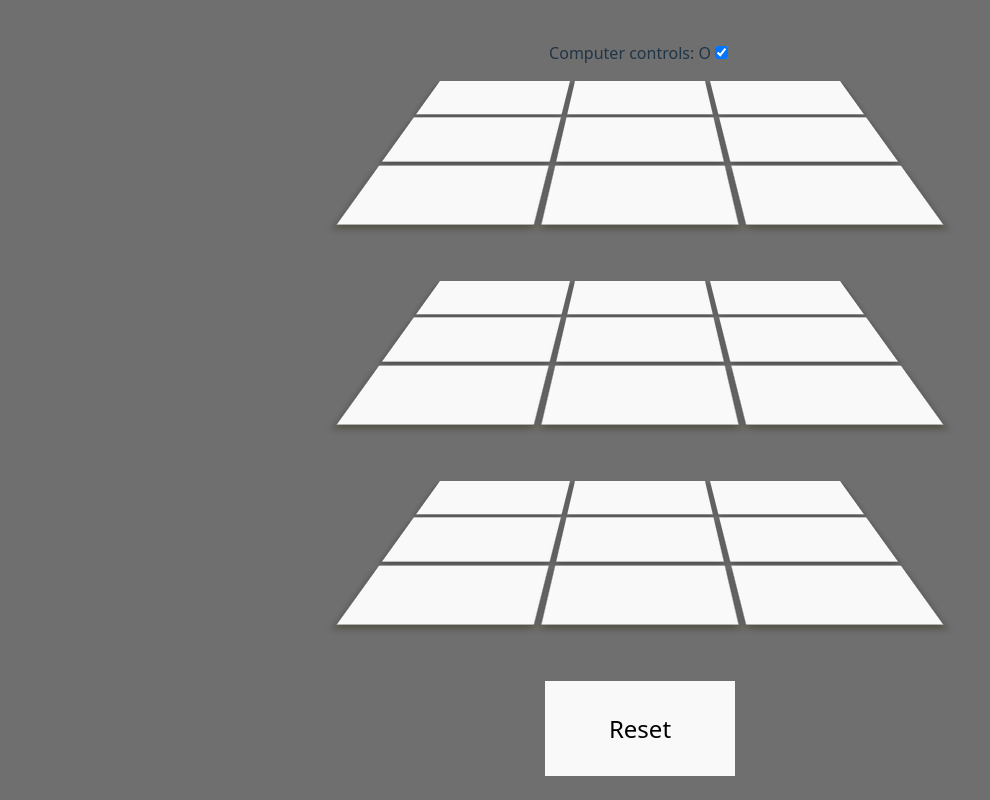
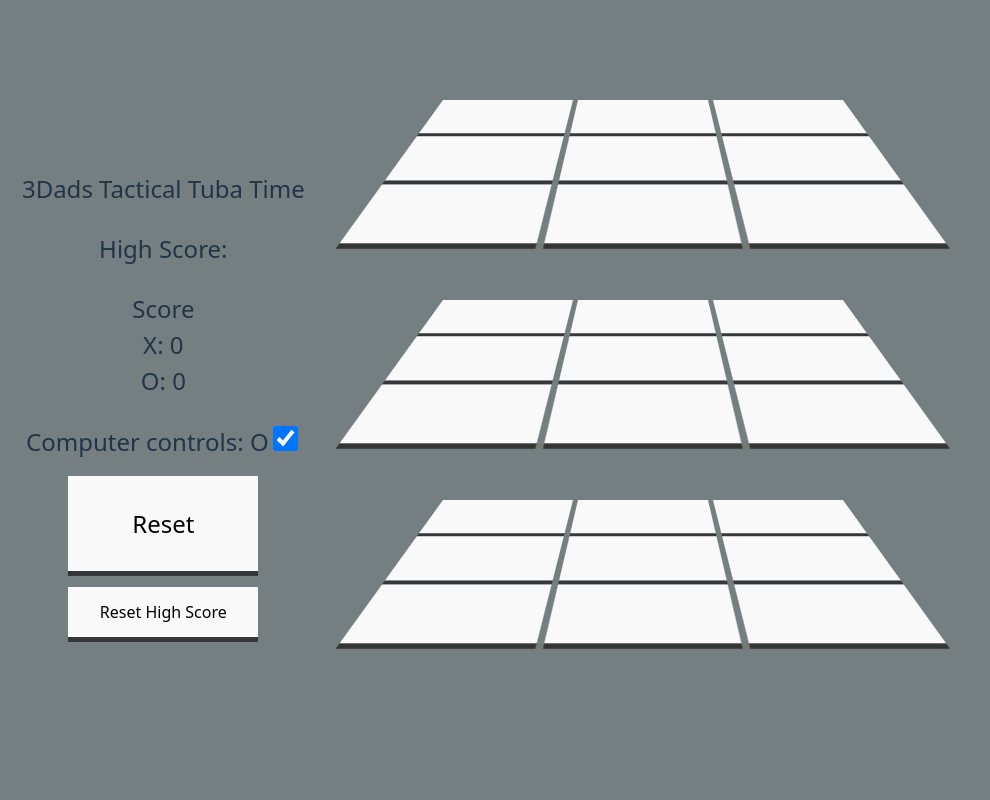
Before and after one commit to pkdvalis/3-Dads-Tactical-Tuba-Time, a React (Vite) app: page / in a window 1280 px wide. Shown: the whole page, without its empty margins (0-990 px from the left). Built offline with nearby package versions, Linux system fonts and the light colour scheme.

Commit message:
highlight computer moves + CSS changes

```diff
--- a/src/App.css
+++ b/src/App.css
@@ -2,26 +2,46 @@ html,
 body {
   height: 100%;
   margin: 0;
+  background: rgb(117, 126, 129);
 }
 
 #computer {
+  font-size: 1.5rem;
   z-index: 100;
+}
+
+#oplayer {
+  width: 25px;
+  height: 25px;
 }
 
 #game {
   position: fixed;
-  width: 100%;
+  width: 75%;
   height: 100%;
   left: 0;
   top: 0;
-  background: rgba(51, 51, 51, 0.7);
+
   z-index: 10;
 
   display: flex;
-  flex-direction: column;
+  flex-direction: row;
   align-items: center;
   justify-content: center;
   text-align: center;
+}
+.sidebar {
+  width: 50px;
+  flex: 1;
+  padding: 10px;
+
+  /*align-self: flex-start; */
+}
+
+.center {
+  flex: 2;
+  width: 100%;
+  padding: 10px;
 }
 
 .board-wrapper {
@@ -48,13 +68,34 @@ button {
   font-size: 2rem;
   cursor: pointer;
   border-radius: 0 !important;
-  transition: 1s;
+  transition: 0.2s;
+  box-shadow: 0px 5px 0px rgba(31, 31, 31, 0.75);
+  -webkit-transition: background-color 2000ms;
+  -ms-transition: background-color 2000ms;
+  transition: background-color 2000ms;
+}
+
+button:hover {
+  z-index: 15;
+  box-shadow: 0px 10px 5px rgba(31, 31, 31, 1);
+  transform: translate(0px, -5px);
+}
+
+button:active {
+  transform: scale(105%);
+  background-color: gold;
 }
 
 #reset {
   height: 95px;
   width: 190px;
   font-size: 1.5rem;
+}
+
+#resetHs {
+  height: 50px;
+  width: 190px;
+  font-size: 1rem;
 }
 
 .square {
@@ -71,5 +112,5 @@ button {
   padding: 0;
   box-sizing: border-box;
   transform: translateZ(20px);
-  box-shadow: 0 4px 6px rgba(0, 0, 0, 0.3);
+  box-shadow: 0px 5px 0px rgba(31, 31, 31, 0.75);
 }
--- a/src/App.jsx
+++ b/src/App.jsx
@@ -89,6 +89,9 @@ export default function App() {
   const [winner, setWinner] = useState(false)
   const [moves, setMoves] = useState(0)
   const [oplayer, setOplayer] = useState(true)
+  const [score, setScore] = useState({X: 0, O: 0});
+  const [highScore, setHighScore] = useState(JSON.parse(localStorage.getItem("highScore")) || ['X',0]);
+
 
   const checkWin = (newGrid, previousMove, currentTurn) => {
     console.log("newGrid",newGrid)
@@ -103,7 +106,12 @@ export default function App() {
 
         if (win) {
           setWinner(`${currentTurn} has won!`)
-          highlight(pattern);
+          setScore(prev => ({ ...prev, [currentTurn]: prev[currentTurn] + 1 }));
+          if (score[currentTurn] + 1 > highScore[1]) {
+            setHighScore([currentTurn, score[currentTurn] + 1])
+            localStorage.setItem("highScore", JSON.stringify([currentTurn, score[currentTurn] + 1]));
+          }
+          highlight(pattern,"lightgreen",4000);
           return true;
         }
       }
@@ -112,17 +120,19 @@ export default function App() {
   }
 
   //highlight winning pattern
-  const highlight = (array) => {
+  let resetColor;
+  const highlight = (array, color, timeDelay) => {
+    clearTimeout(resetColor);
     for (let point of array) {
-      document.getElementById(point.replaceAll(",","")).style.backgroundColor = "lightgreen";
+      document.getElementById(point.replaceAll(",","")).style.backgroundColor = color;
     }
 
-    let resetColor = setTimeout(() => {
+    resetColor = setTimeout(() => {
       for (let point of array) {
         document.getElementById(point.replaceAll(",","")).style.backgroundColor = "white";
       }
 
-    }, 3000)
+    }, timeDelay)
   }
 
   const computerMove = (point, newGrid) => {
@@ -166,7 +176,7 @@ export default function App() {
 
 
   const handleClick = (z,x,y,currentTurn) => {
-    console.log(currentTurn, turn)
+    //highlight([`${z},${x},${y}`],"gold",500);
     let win;
 
     const newGrid = grid;
@@ -190,6 +200,7 @@ export default function App() {
 
         let [zz,xx,yy] = computerMove([z,x,y], newGrid);
         newGrid[zz][xx][yy] = "O"
+        highlight([`${zz},${xx},${yy}`],"gold",500);
         setGrid(newGrid)
         if (checkWin(newGrid, [zz,xx,yy], "O")) {
           return;
@@ -209,13 +220,34 @@ export default function App() {
 
 
   <div id="game">
-
-    <p id="computer">
+    <div className="sidebar">
+    <div id="computer">
+      <p>3Dads Tactical Tuba Time</p>
+      <p>High Score: {highScore[1] ? `${highScore[0]}: ${highScore[1]}` : ''}</p>
+      <p>Score <br />X: {score['X']} <br />O: {score['O']}</p>
       Computer controls:
 
       <label htmlFor="oplayer"> O</label>
       <input type="checkbox" id="oplayer" name="oplayer" checked={oplayer} onChange={() => setOplayer(!oplayer)} />
-    </p>
+    </div>
+<p>    <button onClick={() => {
+      setMoves(0)
+      setWinner(false)
+      setGrid(initialGrid);
+      setTurn("X");
+      return;
+    }} id="reset">{winner ? `${winner}Reset` : `Reset`}</button>
+</p><p>
+    <button onClick={() => {
+      localStorage.removeItem('highScore')
+      setHighScore(['X',0])
+    }}
+    id="resetHs">Reset High Score</button>
+</p>
+
+    </div>
+
+    <div className='center'>
 
     <div className='board-wrapper'>
     <div className="board">
@@ -304,18 +336,9 @@ export default function App() {
 
     </div>
     </div>
-    <button onClick={() => {
-      setMoves(0)
-      setWinner(false)
-      setGrid(initialGrid);
-      setTurn("X");
-      return;
-    }
 
 
-    } id="reset">{winner ? `${winner}Reset` : `Reset`}</button>
-
-
+      </div>
     </div>
 
 
```
